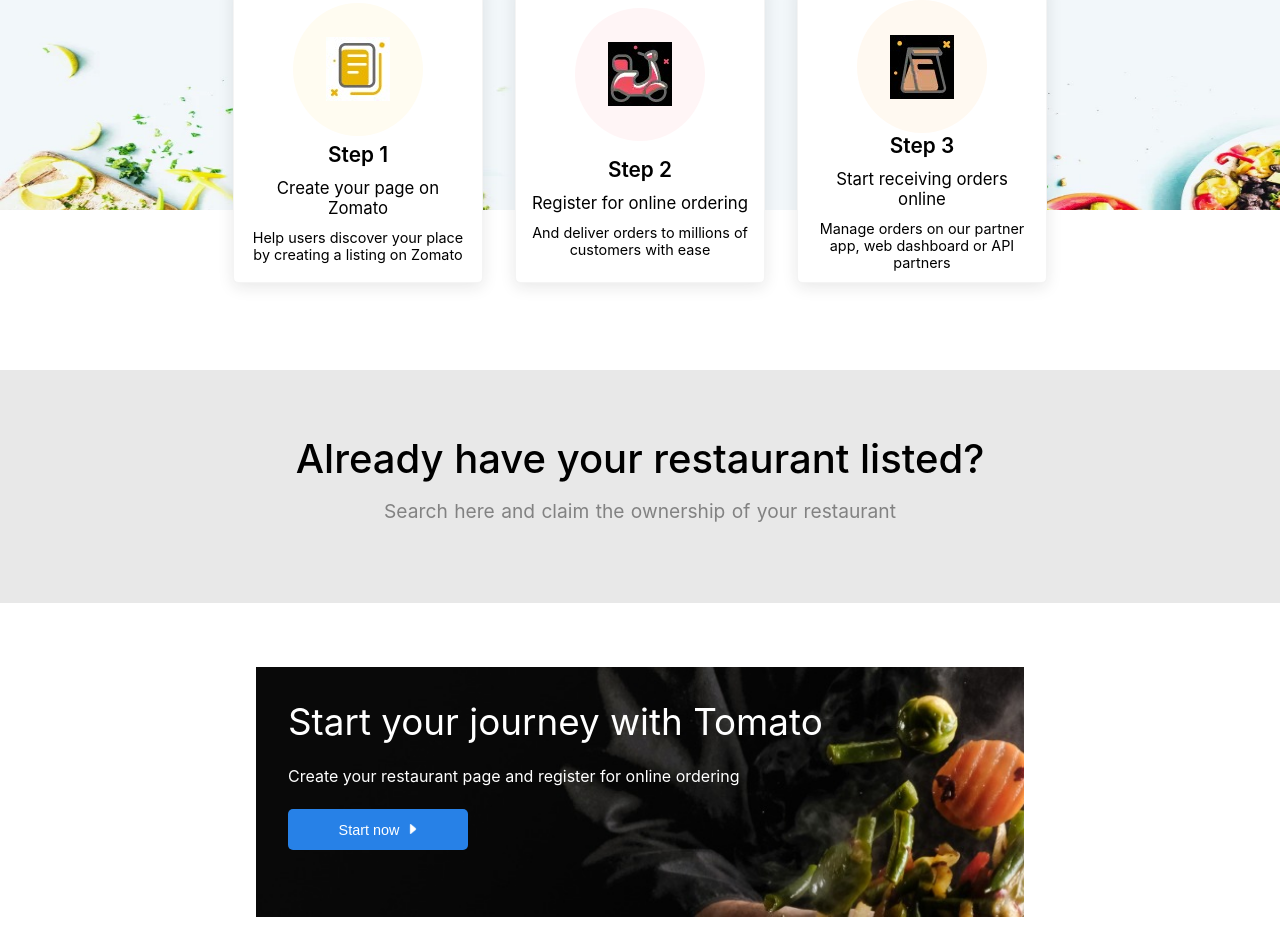
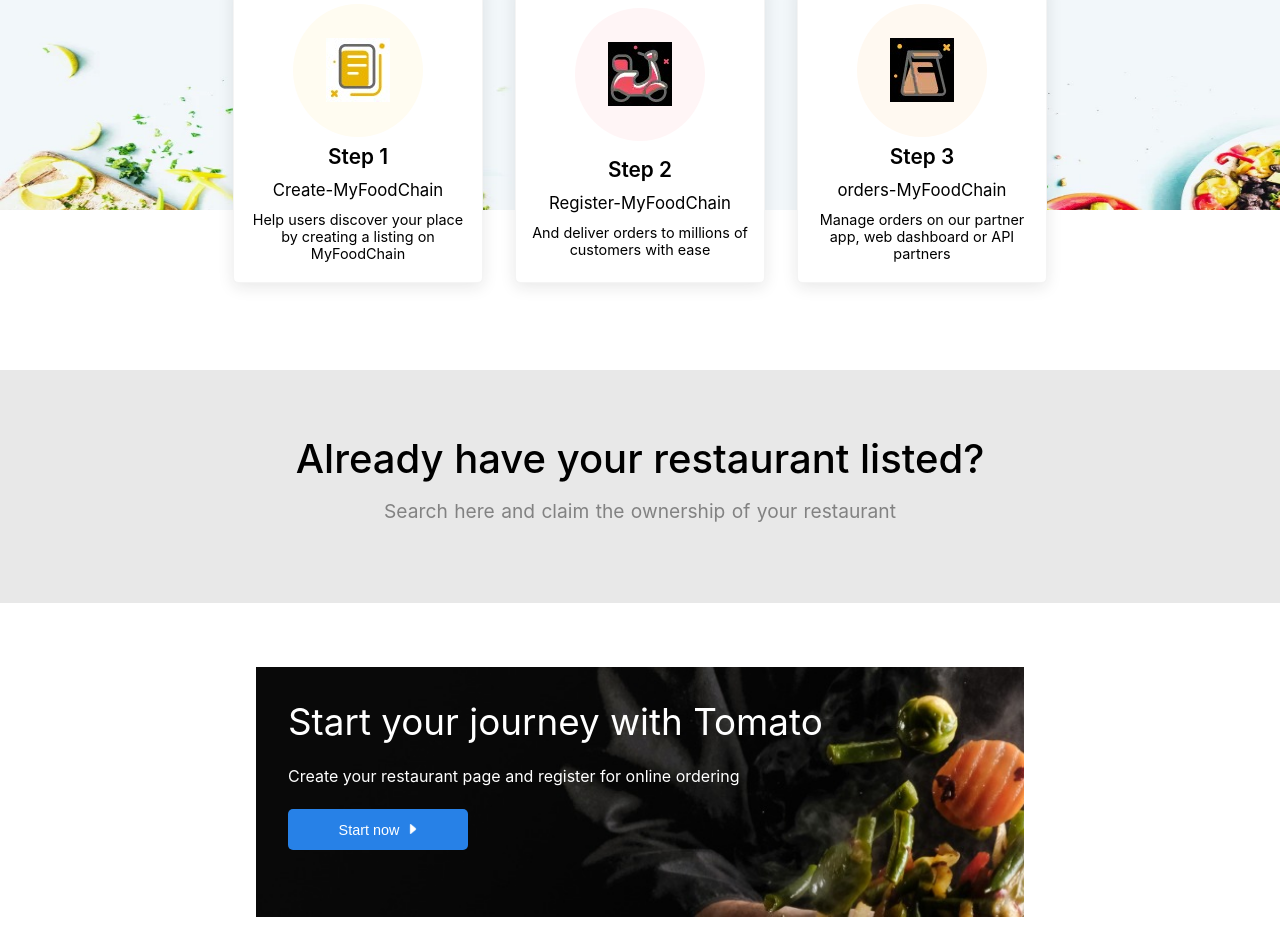
Before and after one commit to Visal20497/MYFoodChian_Project_OnReactjs, a React (Vite) app: page /add-restaurant in a window 1280 px wide. Shown: the part 1113-2065 px from the top of the page. Built offline with nearby package versions, Linux system fonts and the light colour scheme.

Commit message:
Update HowItWorks.jsx

```diff
--- a/src/components/AddRestaurantComponents/HowItWorks/HowItWorks.jsx
+++ b/src/components/AddRestaurantComponents/HowItWorks/HowItWorks.jsx
@@ -18,9 +18,9 @@
             <div className={css.div2}>
                 <div className={css.title}>How it works?</div>
                 <div className={css.cards}>
-                    <Card5 step='1' title='Create your page on Zomato' tag='Help users discover your place by creating a listing on Zomato' img={bookIcon} color='#FFFCF1' />
-                    <Card5 step='2' title='Register for online ordering' tag='And deliver orders to millions of customers with ease' img={bikeIcon} color='#FFF5F6' />
-                    <Card5 step='3' title='Start receiving orders online' tag='Manage orders on our partner app, web dashboard or API partners' img={packageIcon} color='#FFF9F1' />
+                    <Card5 step='1' title='Create-MyFoodChain' tag='Help users discover your place by creating a listing on MyFoodChain' img={bookIcon} color='#FFFCF1' />
+                    <Card5 step='2' title='Register-MyFoodChain' tag='And deliver orders to millions of customers with ease' img={bikeIcon} color='#FFF5F6' />
+                    <Card5 step='3' title='orders-MyFoodChain' tag='Manage orders on our partner app, web dashboard or API partners' img={packageIcon} color='#FFF9F1' />
                 </div>
             </div>
         </div>
```
